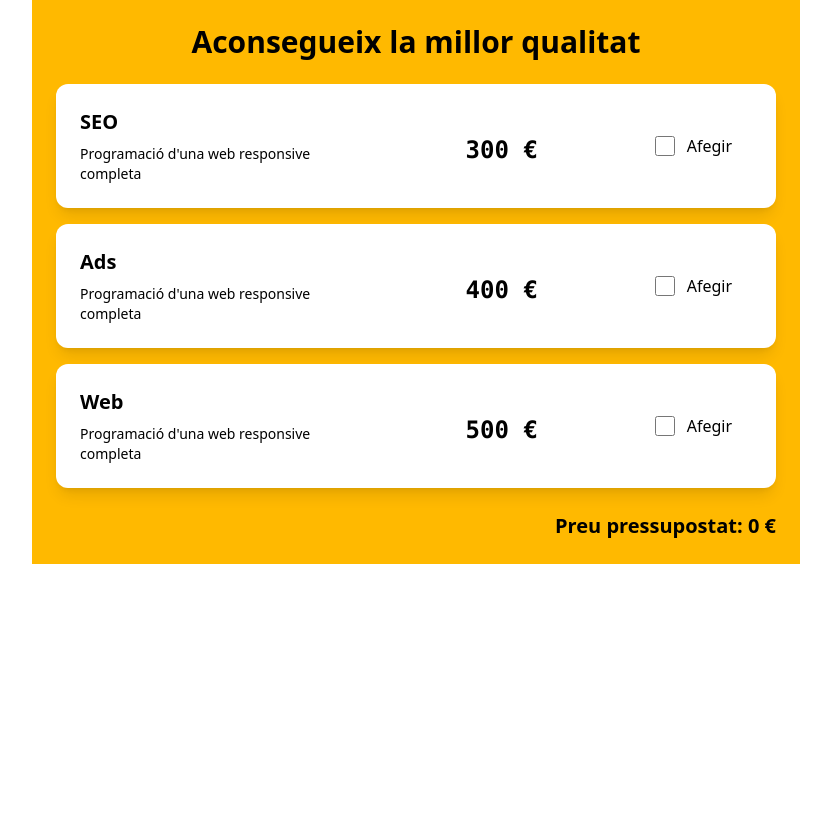
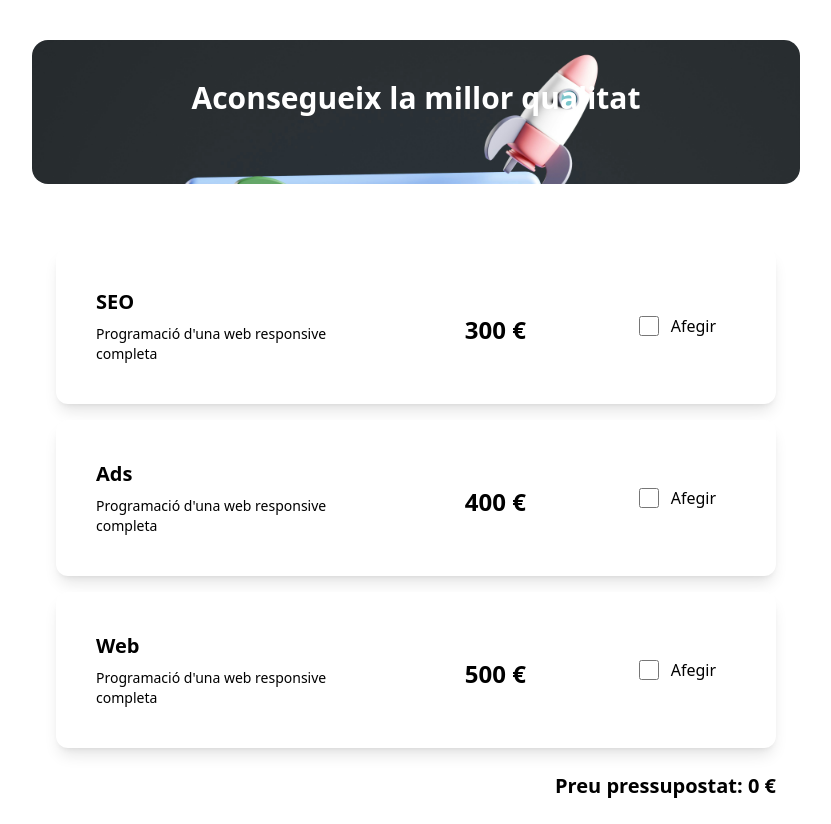
Before and after one commit to JlBestMc/S6.-Budget-Website, a React (Vite) app: page / in a window 1280 px wide. Shown: the whole page, without its empty margins (224-1055 px from the left). Before the commit the page ends 800 px from the top, so only its background shows below. Built offline with nearby package versions, Linux system fonts and the light colour scheme.

Commit message:
component CalculatorPage creates and styles updated from diferents components

```diff
--- a/src/App.tsx
+++ b/src/App.tsx
@@ -1,25 +1,9 @@
-
-import ServiceSelector from "./features/cards/components/ServiceCards.tsx";
-import { useSelectableServices } from "./features/cards/hooks/useSelectableCard.tsx";
-import { SERVICES } from "./features/cards/data/services.ts";
+import CalculatorPage from "./pages/CalculatorPage";
 
 function App() {
-  const { selected, toggleService } = useSelectableServices();
-
-  const total = selected.reduce((sum, id) => {
-    const service = SERVICES.find((s) => s.id === id);
-    return sum + (service ? service.price : 0);
-  }, 0);
-
   return (
     <>
-      <div className="max-w-3xl mx-auto p-6 space-y-6 bg-amber-400">
-      <h1 className="text-3xl font-bold text-center">Aconsegueix la millor qualitat</h1>
-      <ServiceSelector selected={selected} onToggle={toggleService} />
-      <div className="text-right font-bold text-xl">
-        Preu pressupostat: {total} €
-      </div>
-    </div>
+      <CalculatorPage />
     </>
   );
 }
--- a/src/features/cards/components/ServiceCards.tsx
+++ b/src/features/cards/components/ServiceCards.tsx
@@ -2,12 +2,15 @@ import { SERVICES } from "../data/services";
 import Card from "./Card";
 import type { Service } from "../types/services";
 
-interface ServiceSelectorProps {
+interface ServiceCardsProps {
   selected: number[];
   onToggle: (id: number) => void;
 }
 
-export default function ServiceSelector({ selected, onToggle }: ServiceSelectorProps) {
+export default function ServiceCards({
+  selected,
+  onToggle,
+}: ServiceCardsProps) {
   return (
     <div className="space-y-4">
       {SERVICES.map((service: Service) => (
--- a/src/features/cards/components/card.tsx
+++ b/src/features/cards/components/card.tsx
@@ -10,13 +10,13 @@ interface CardProps {
 export default function Card({ service, checked, onToggle }: CardProps) {
   const { id, title, description, price } = service;
   return (
-    <div className="flex justify-between items-center p-6 rounded-xl shadow-lg bg-white">
+    <div className="flex justify-between items-center p-10 rounded-xl shadow-lg bg-white">
       <div className="w-2/5">
         <h3 className="font-bold w-fit text-xl">{title}</h3>
         <p className="text-sm pt-2">{description}</p>
       </div>
       <div>
-        <p className="text-2xl font-bold mt-2 font-mono">{price} €</p>
+        <p className="text-2xl font-bold mt-2 font-roboto">{price} €</p>
       </div>
       <div className="flex items-center gap-3 pr-5">
         <Checkbox
--- /dev/null
+++ b/src/pages/CalculatorPage.tsx
@@ -0,0 +1,32 @@
+import ServiceCards from "../features/cards/components/ServiceCards";
+import { useSelectableServices } from "../features/cards/hooks/useSelectableCard";
+import { SERVICES } from "../features/cards/data/services";
+import bgCard from "../assets/bg-card.jpg";
+
+export default function CalculatorPage() {
+  const { selected, toggleService } = useSelectableServices();
+
+  const total = selected.reduce((sum, id) => {
+    const service = SERVICES.find((s) => s.id === id);
+    return sum + (service ? service.price : 0);
+  }, 0);
+
+  return (
+    <>
+      <div
+        style={{ backgroundImage: `url(${bgCard})` }}
+        className="bg-cover bg-no-repeat max-w-3xl h-36 mx-auto p-10 space-y-6 rounded-2xl my-10"
+      >
+        <h1 className="text-3xl text-white font-bold text-center">
+          Aconsegueix la millor qualitat
+        </h1>
+      </div>
+      <div className="max-w-3xl mx-auto p-6 space-y-6">
+        <ServiceCards selected={selected} onToggle={toggleService} />
+        <div className="text-right font-bold text-xl">
+          Preu pressupostat: {total} €
+        </div>
+      </div>
+    </>
+  );
+}
```
Also changed, not shown: src/assets/bg-card.jpg (added).
